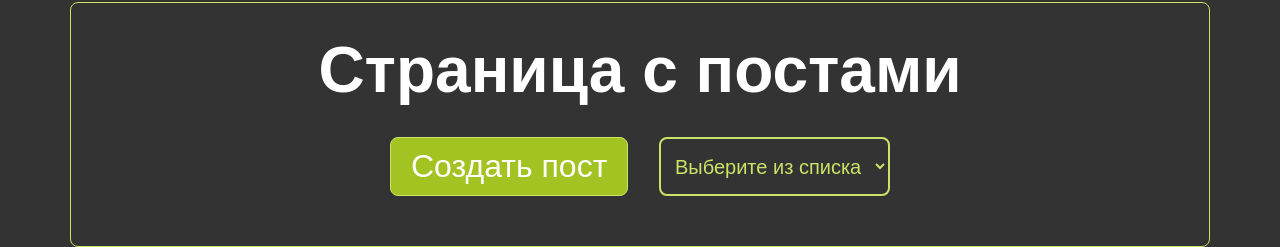
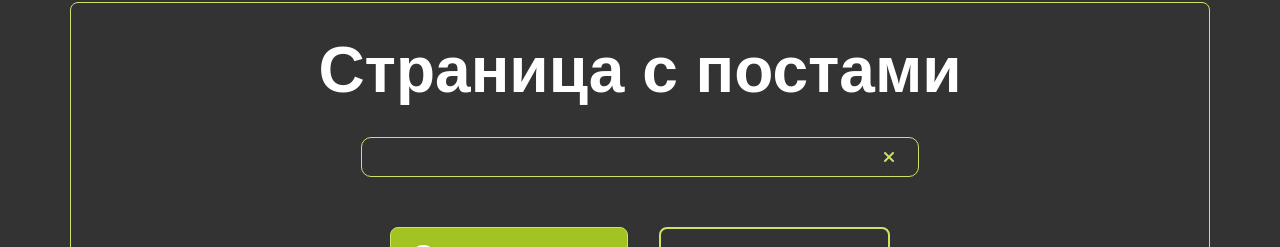
Before and after one commit to piratlena/vue-project, a Vue app: page /#/ in a window 1280 px wide. Shown: the part 98-345 px from the top of the page. Built offline with nearby package versions, Linux system fonts and the light colour scheme; no server answers.

Commit message:
implement pagination

```diff
--- a/public/index.html
+++ b/public/index.html
@@ -5,6 +5,13 @@
     <meta
       http-equiv="X-UA-Compatible"
       content="IE=edge"
+    />
+    <link
+      rel="stylesheet"
+      href="https://cdnjs.cloudflare.com/ajax/libs/font-awesome/6.4.0/css/all.min.css"
+      integrity="sha512-iecdLmaskl7CVkqkXNQ/ZH/XLlvWZOJyj7Yy7tcenmpD1ypASozpmT/E0iPtmFIB46ZmdtAc9eNBvH0H/ZpiBw=="
+      crossorigin="anonymous"
+      referrerpolicy="no-referrer"
     />
     <meta
       name="viewport"
--- a/src/App.vue
+++ b/src/App.vue
@@ -2,6 +2,13 @@
   <div class="container">
     <div class="post-create">
       <h1>Страница с постами</h1>
+
+      <search-input
+        v-model="searchQuery"
+        v-model:value="searchQuery"
+        placeholder="Поиск"
+      />
+
       <div class="post-selector">
         <my-button
           class="post-btn"
@@ -20,12 +27,24 @@
     </dialog-modal>
 
     <post-list
-      :posts="sortedPost"
+      :posts="sortedAndSearchedPosts"
       @remove="removePost"
       v-if="!isPostLoading"
     />
 
     <spinner-sign v-else />
+
+    <div class="page__wrapper">
+      <div
+        v-for="pageNumber in totalPages"
+        :key="pageNumber"
+        class="page"
+        :class="{ 'current-page': page === pageNumber }"
+        @click="changePge(pageNumber)"
+      >
+        {{ pageNumber }}
+      </div>
+    </div>
   </div>
 </template>
 
@@ -45,12 +64,17 @@ export default {
       dialogVisible: false,
       isPostLoading: false,
       selectedSort: "",
+      searchQuery: "",
+      page: 1,
+      limit: 10,
+      totalPages: 0,
       sortOption: [
         { value: "title", name: "По названию" },
         { value: "body", name: "По содержимому" },
       ],
     };
   },
+
   methods: {
     createPost(post) {
       this.posts.push(post);
@@ -62,12 +86,25 @@ export default {
     showDialog() {
       this.dialogVisible = true;
     },
+    changePge(pageNumber) {
+      this.page = pageNumber;
+      this.fetchPosts();
+    },
     async fetchPosts() {
       try {
         this.isPostLoading = true;
 
         const response = await axios.get(
-          `https://jsonplaceholder.typicode.com/posts?_limit=10`
+          `https://jsonplaceholder.typicode.com/posts`,
+          {
+            params: {
+              _page: this.page,
+              _limit: this.limit,
+            },
+          }
+        );
+        this.totalPages = Math.ceil(
+          response.headers["x-total-count"] / this.limit
         );
         this.posts = response.data;
       } catch (e) {
@@ -82,11 +119,14 @@ export default {
   },
   computed: {
     sortedPost() {
-      return [...this.posts].sort((post1, post2) => {
-        return post1[this.selectedSort]?.localeCompare(
-          post2[this.selectedSort]
-        );
-      });
+      return [...this.posts].sort((post1, post2) =>
+        post1[this.selectedSort]?.localeCompare(post2[this.selectedSort])
+      );
+    },
+    sortedAndSearchedPosts() {
+      return this.sortedPost.filter((post) =>
+        post.title.includes(this.searchQuery)
+      );
     },
   },
 };
@@ -133,4 +173,35 @@ h1 {
   flex-direction: row;
   justify-content: space-between;
 }
+.page__wrapper {
+  display: flex;
+  margin-top: 15px;
+  margin: 0 auto;
+  width: 550px;
+  justify-content: space-between;
+}
+
+.page {
+  display: block;
+  justify-content: center;
+  align-self: center;
+  text-align: center;
+  width: 45px;
+  height: 45px;
+  padding: 10px;
+  border: 1px solid #cbe467;
+  border-radius: 30px;
+  margin-right: 10px;
+  cursor: pointer;
+  color: #cbe467;
+  transition: #cbe467 0.3s ease-in-out;
+}
+.page:hover {
+  background-color: #c0de42;
+  color: white;
+}
+.current-page {
+  background-color: #c0de42;
+  color: white;
+}
 </style>
--- a/src/components/UI/DialogModal.vue
+++ b/src/components/UI/DialogModal.vue
@@ -5,14 +5,15 @@
       v-if="show"
       @click.stop="hideDialog"
     >
-      <transition-group name="dialog-inner">
+      <transition name="dialog-inner">
         <div
+          v-if="show"
           class="dialog__content"
           @click.stop
         >
           <slot></slot>
         </div>
-      </transition-group>
+      </transition>
     </div>
   </transition-group>
 </template>
--- /dev/null
+++ b/src/components/UI/SearchInput.vue
@@ -0,0 +1,64 @@
+<template>
+  <div class="search-input__box">
+    <input
+      type="text"
+      class="search-input"
+      :value="value"
+      @input="updateInput"
+    />
+    <i
+      class="fa-solid fa-xmark close-icon"
+      @click="clearInput"
+    ></i>
+  </div>
+</template>
+
+<script>
+export default {
+  name: "search-input",
+  props: {
+    value: [String, Number],
+  },
+  methods: {
+    updateInput(event) {
+      this.$emit("update:value", event.target.value);
+    },
+    clearInput() {
+      this.$emit("update:value", "");
+    },
+  },
+};
+</script>
+
+<style>
+.search-input__box {
+  width: 70%;
+  margin: 0 auto;
+  position: relative;
+}
+.search-input {
+  background: transparent;
+  border: 1px solid #cbe467;
+
+  width: 70%;
+  height: 2.5rem;
+  color: black;
+  margin-bottom: 20px;
+  border-radius: 10px;
+  padding-left: 10px;
+  transition: 0.3s;
+  outline: none;
+  color: white;
+}
+.search-input:focus {
+  border: 2px solid #bfde42;
+  transform: scale(1.04);
+}
+.close-icon {
+  position: absolute;
+  color: #cbe467;
+  cursor: pointer;
+  right: 18%;
+  top: 12px;
+}
+</style>
--- a/src/components/UI/index.js
+++ b/src/components/UI/index.js
@@ -4,6 +4,7 @@ import FormInput from "@/components/UI/FormInput";
 import DialogModal from "@/components/UI/DialogModal";
 import SpinnerSign from "@/components/UI/SpinnerSign";
 import SelectList from "@/components/UI/SelectList";
+import SearchInput from "@/components/UI/SearchInput.vue";
 
 export default [
   MyButton,
@@ -12,4 +13,5 @@ export default [
   DialogModal,
   SpinnerSign,
   SelectList,
+  SearchInput,
 ];
```
